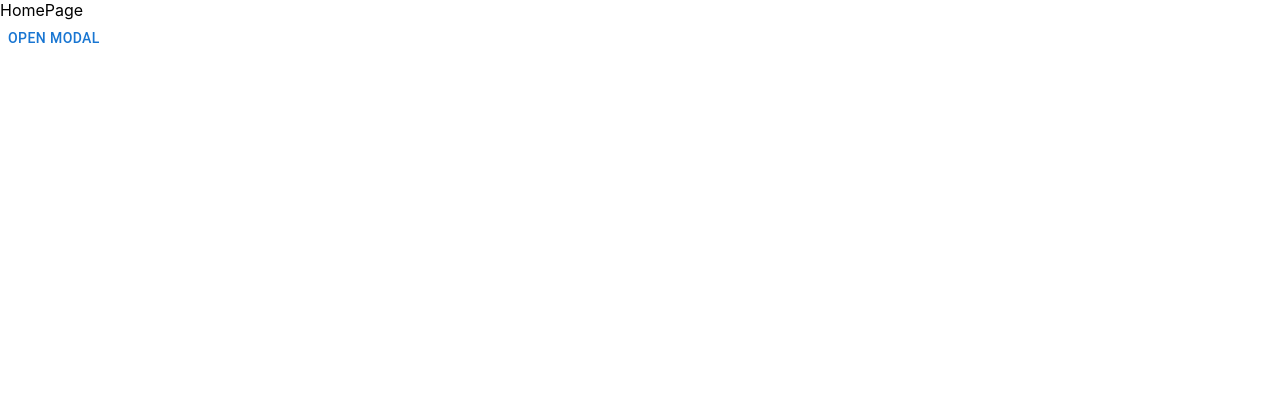
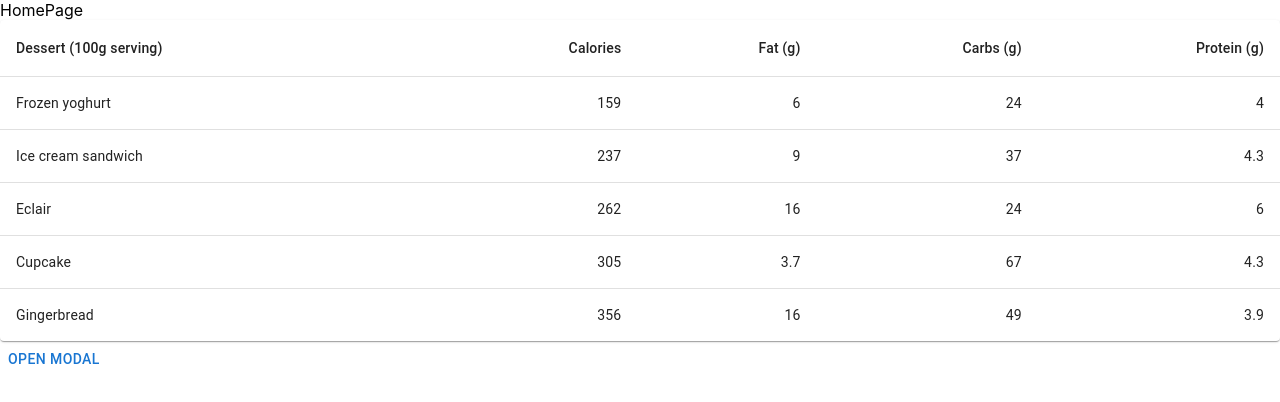
Before and after one commit to RozeSullatui/dailry-app, a React (Create React App) app: page /home in a window 1280 px wide. Shown: the top 402 px of the page. Built offline with nearby package versions, Linux system fonts and the light colour scheme.

Commit message:
ListComponent first commit.

```diff
--- a/package.json
+++ b/package.json
@@ -13,7 +13,7 @@
     "react": "^18.2.0",
     "react-dom": "^18.2.0",
     "react-router-dom": "^6.8.1",
-    "react-scripts": "5.0.1",
+    "react-scripts": "^5.0.1",
     "tailwindcss": "^3.2.7",
     "web-vitals": "^2.1.4"
   },
--- a/src/components/HomePage.jsx
+++ b/src/components/HomePage.jsx
@@ -1,10 +1,14 @@
 import React from 'react'
 import { NestedModal } from "./AddModal";
+import ListComponent from './ListComponent';
 
 function HomePage() {
   return (
     <div>
       <div>HomePage</div>
+      <div>
+        <ListComponent/>
+      </div>
       <div>
         <NestedModal />
       </div>
--- /dev/null
+++ b/src/components/ListComponent.jsx
@@ -0,0 +1,54 @@
+import React from 'react';
+import Table from '@mui/material/Table';
+import TableBody from '@mui/material/TableBody';
+import TableCell from '@mui/material/TableCell';
+import TableContainer from '@mui/material/TableContainer';
+import TableHead from '@mui/material/TableHead';
+import TableRow from '@mui/material/TableRow';
+import Paper from '@mui/material/Paper';
+
+function createData(name, calories, fat, carbs, protein) {
+  return { name, calories, fat, carbs, protein };
+}
+
+const rows = [
+  createData('Frozen yoghurt', 159, 6.0, 24, 4.0),
+  createData('Ice cream sandwich', 237, 9.0, 37, 4.3),
+  createData('Eclair', 262, 16.0, 24, 6.0),
+  createData('Cupcake', 305, 3.7, 67, 4.3),
+  createData('Gingerbread', 356, 16.0, 49, 3.9),
+];
+
+export default function ListComponent() {
+  return (
+    <TableContainer component={Paper}>
+      <Table sx={{ minWidth: 650 }} aria-label="simple table">
+        <TableHead>
+          <TableRow>
+            <TableCell>Dessert (100g serving)</TableCell>
+            <TableCell align="right">Calories</TableCell>
+            <TableCell align="right">Fat&nbsp;(g)</TableCell>
+            <TableCell align="right">Carbs&nbsp;(g)</TableCell>
+            <TableCell align="right">Protein&nbsp;(g)</TableCell>
+          </TableRow>
+        </TableHead>
+        <TableBody>
+          {rows.map((row) => (
+            <TableRow
+              key={row.name}
+              sx={{ '&:last-child td, &:last-child th': { border: 0 } }}
+            >
+              <TableCell component="th" scope="row">
+                {row.name}
+              </TableCell>
+              <TableCell align="right">{row.calories}</TableCell>
+              <TableCell align="right">{row.fat}</TableCell>
+              <TableCell align="right">{row.carbs}</TableCell>
+              <TableCell align="right">{row.protein}</TableCell>
+            </TableRow>
+          ))}
+        </TableBody>
+      </Table>
+    </TableContainer>
+  );
+}
```
Also changed, not shown: 2 other files (tests, documents, lock files or other folders).
